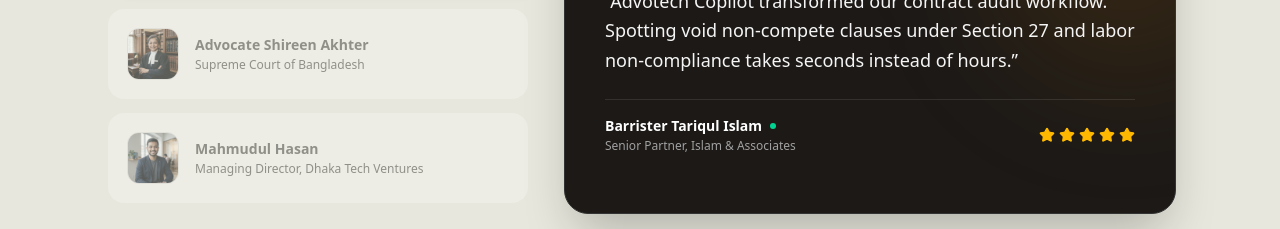
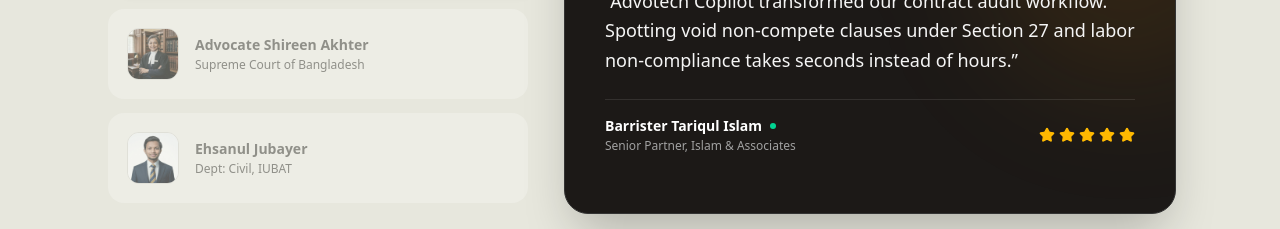
Before and after one commit to mahmudulhasantasin/Outliers, a Next.js app in the folder frontend/: page / in a window 1280 px wide. Shown: the part 3020-3249 px from the top of the page. Built offline with nearby package versions, Linux system fonts and the light colour scheme; no server answers; a web font is replaced by a local one.

Commit message:
feat(testimonials): update testimonial with real reviewer Ehsanul Jubayer from IUBAT

```diff
--- a/frontend/src/app/page.tsx
+++ b/frontend/src/app/page.tsx
@@ -749,12 +749,12 @@ export default function LandingAndAuthPage() {
       rating: 5,
     },
     {
-      name: isBn ? "মাহমুদুল হাসান" : "Mahmudul Hasan",
-      role: isBn ? "ব্যবস্থাপনা পরিচালক, ঢাকা টেক ভেনচার্স" : "Managing Director, Dhaka Tech Ventures",
+      name: isBn ? "এহসানুল জুবায়ের" : "Ehsanul Jubayer",
+      role: isBn ? "ডিপার্টমেন্ট অব সিভিল, আইইউবিএটি" : "Dept: Civil, IUBAT",
       avatar: "/avatar_3.jpg",
       quote: isBn
-        ? '“এসএমই এবং স্টার্টআপ হিসেবে বড় ল ফার্ম নিয়োগের আগে প্রাথমিক চুক্তি অডিট ও ক্লায়েন্ট-সাইড প্রাইভেসি নিশ্চিত করায় এটি আমাদের জন্য অপরিহার্য এক সঙ্গী।”'
-        : '“As an SME founder, the client-side PII masking and instant contract risk scoring saved us from several unfavorable indemnity traps.”',
+        ? '“এই প্ল্যাটফর্মটি অত্যন্ত সহজ ও সাবলীল ভাষায় আইনি তথ্য উপস্থাপন করে, যা কোনো বিভ্রান্তি ছাড়াই মানুষকে তাদের অধিকার ও দায়িত্বগুলো সঠিকভাবে বুঝতে সাহায্য করে। এটি সত্যিই অত্যন্ত সুচিন্তিত, ভারসাম্যপূর্ণ এবং অনুসরণ করা সহজ।”'
+        : '“This resource explains legal information in a clear, approachable style, which helps people understand their rights and responsibilities without confusion. It feels thoughtful, balanced, and easy to follow.”',
       rating: 5,
     },
   ];
```
Also changed, not shown: frontend/public/avatar_3.jpg.
